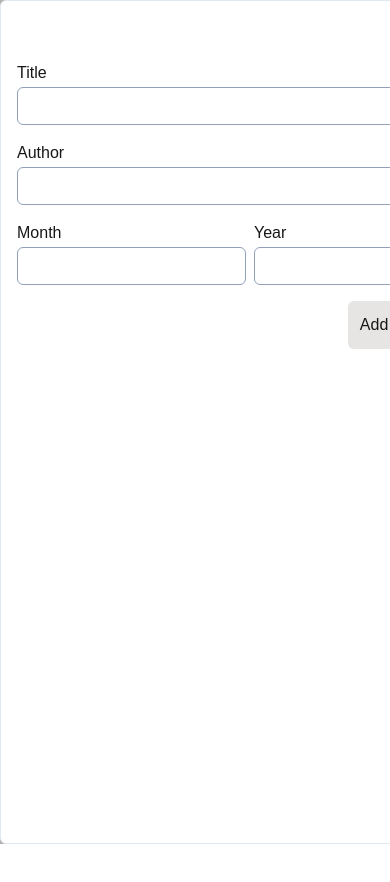
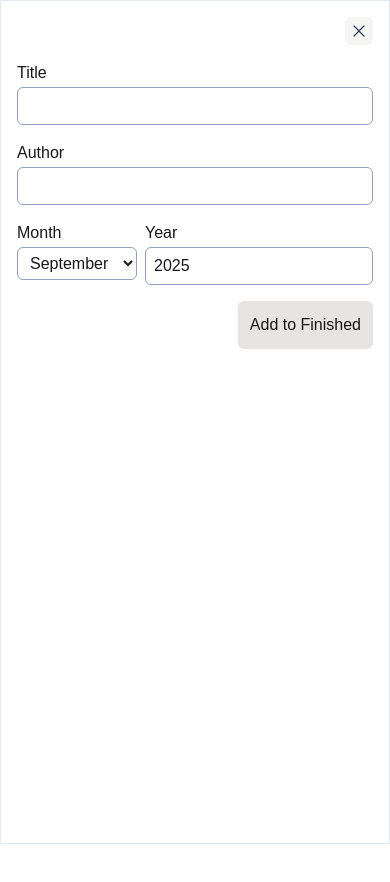
Before and after one commit to arianeprs/ashelf, a Next.js app: page / in a window 390 px wide. Both pictures are taken after a click on the button 334 px from the left and 760 px from the top of the page. Shown: the top 882 px of the page. Built offline with nearby package versions, Linux system fonts and the light colour scheme.

Commit message:
some responsiveness fixes and easy modal input

```diff
--- a/app/components/addBookButton.tsx
+++ b/app/components/addBookButton.tsx
@@ -13,7 +13,7 @@ export default function AddBookButton({ onBookAdded }: { onBookAdded: (newBook:
     <div className="-mx-4 w-full md:w-[500px] fixed bg-gradient-to-t from-white to-white/10 bottom-0">
       <div className="flex justify-end">
         <button
-          className={`mb-15 mr-8 self-end font-mono p-3 cursor-pointer rounded-full ${selectedTab === 'Finished' ? 'bg-indigo-300' : 'bg-lime-300'}`}
+          className={`mb-10 mr-8 self-end font-mono p-3 cursor-pointer rounded-full ${selectedTab === 'Finished' ? 'bg-indigo-300' : 'bg-lime-300'}`}
           onClick={() => setIsModalOpen(true)}>
           <PlusIcon className="size-6 text-black m-auto" />
         </button>
--- a/app/components/addBookModal.tsx
+++ b/app/components/addBookModal.tsx
@@ -12,6 +12,23 @@ export default function AddBookModal({
   onBookAdded: (newBook: Book) => void;
 }) {
   const selectedTab: BookStatus = useTab();
+  const months = [
+    { value: '01', label: 'January' },
+    { value: '02', label: 'February' },
+    { value: '03', label: 'March' },
+    { value: '04', label: 'April' },
+    { value: '05', label: 'May' },
+    { value: '06', label: 'June' },
+    { value: '07', label: 'July' },
+    { value: '08', label: 'August' },
+    { value: '09', label: 'September' },
+    { value: '10', label: 'October' },
+    { value: '11', label: 'November' },
+    { value: '12', label: 'December' },
+  ];
+  const currentMonth = String(new Date().getMonth() + 1).padStart(2, '0');
+  const currentYear = new Date().getFullYear();
+
   function handleSubmit(event: React.ChangeEvent<HTMLFormElement>) {
     event.preventDefault(); // Prevent the browser from reloading the page
 
@@ -28,7 +45,7 @@ export default function AddBookModal({
       title: String(formJson.title),
       author: String(formJson.author),
       status: selectedTab,
-      finishedOn: '2025-03-15', // TODO TANGO - fix input for month/year
+      finishedOn: formJson.year + '-' + formJson.month, // Format 2025-03
     };
 
     addBookToList(selectedTab, newBook).then(() => {
@@ -41,7 +58,7 @@ export default function AddBookModal({
   return (
     <div>
       <form method="post" onSubmit={handleSubmit}>
-        <div className="fixed top-0 bottom-0 z-[1055] block h-screen w-[500px] overflow-y-auto overflow-x-hidden outline-none p-4 bg-white border-1 border-slate-200 rounded-md">
+        <div className="fixed top-0 bottom-0 z-[1055] block h-screen w-full md:w-[500px] overflow-y-auto overflow-x-hidden outline-none p-4 bg-white border-1 border-slate-200 m:rounded-md">
           <div className="flex flex-col gap-4 justify-stretch">
             <button
               className="w-fit p-1 cursor-pointer rounded-md bg-stone-100 self-end "
@@ -75,13 +92,18 @@ export default function AddBookModal({
               <div className="flex flex-row gap-2">
                 <div className="flex flex-col gap-0.5 grow">
                   <label htmlFor="month">Month</label>
-                  <input
+                  <select
                     className="w-full px-2 py-1.5 border border-slate-400 rounded-md"
-                    type="text"
                     id="month"
                     name="month"
-                    required
-                  />
+                    defaultValue={currentMonth}
+                    required>
+                    {months.map((month) => (
+                      <option key={month.value} value={month.value}>
+                        {month.label}
+                      </option>
+                    ))}
+                  </select>
                 </div>
                 <div className="flex flex-col gap-0.5 grow">
                   <label htmlFor="year">Year</label>
@@ -90,6 +112,7 @@ export default function AddBookModal({
                     type="text"
                     id="year"
                     name="year"
+                    defaultValue={currentYear}
                     required
                   />
                 </div>
```
